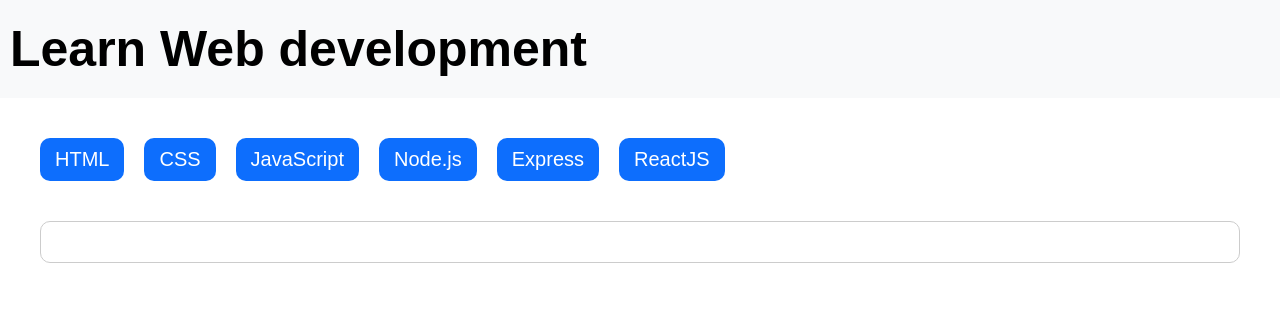
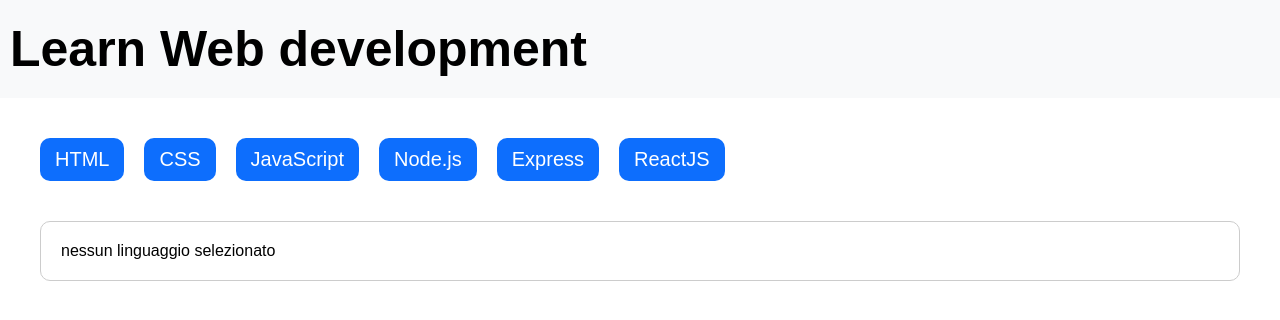
Before and after one commit to HaojieZhang123/react-use-state, a React (Vite) app: page / in a window 1280 px wide. Shown: the top 320 px of the page. Built offline with nearby package versions, Linux system fonts and the light colour scheme.

Commit message:
[UPD] implemented ability to deselect a button. If no buttons are selected, a dedicated message will be displayed in the cards

```diff
--- a/src/components/Main.jsx
+++ b/src/components/Main.jsx
@@ -51,7 +51,7 @@
                                 title={element.title}
                                 isActive={active === element.id}
                                 onToggle={() => {
-                                    setActive(element.id)
+                                    setActive(active === element.id ? null : element.id)
                                 }}
                             />
                         )
@@ -69,6 +69,13 @@
                         )
                         // Cards don't need onToggle like buttons. They will display based on the value taken from the buttons
                     })}
+
+                    {/* If active state is null, no card will be displayed, an error message will be displayed instead */}
+                    {active === null &&
+                        <div className="card-active">
+                            nessun linguaggio selezionato
+                        </div>
+                    }
                 </div>
             </div>
         </>
```
